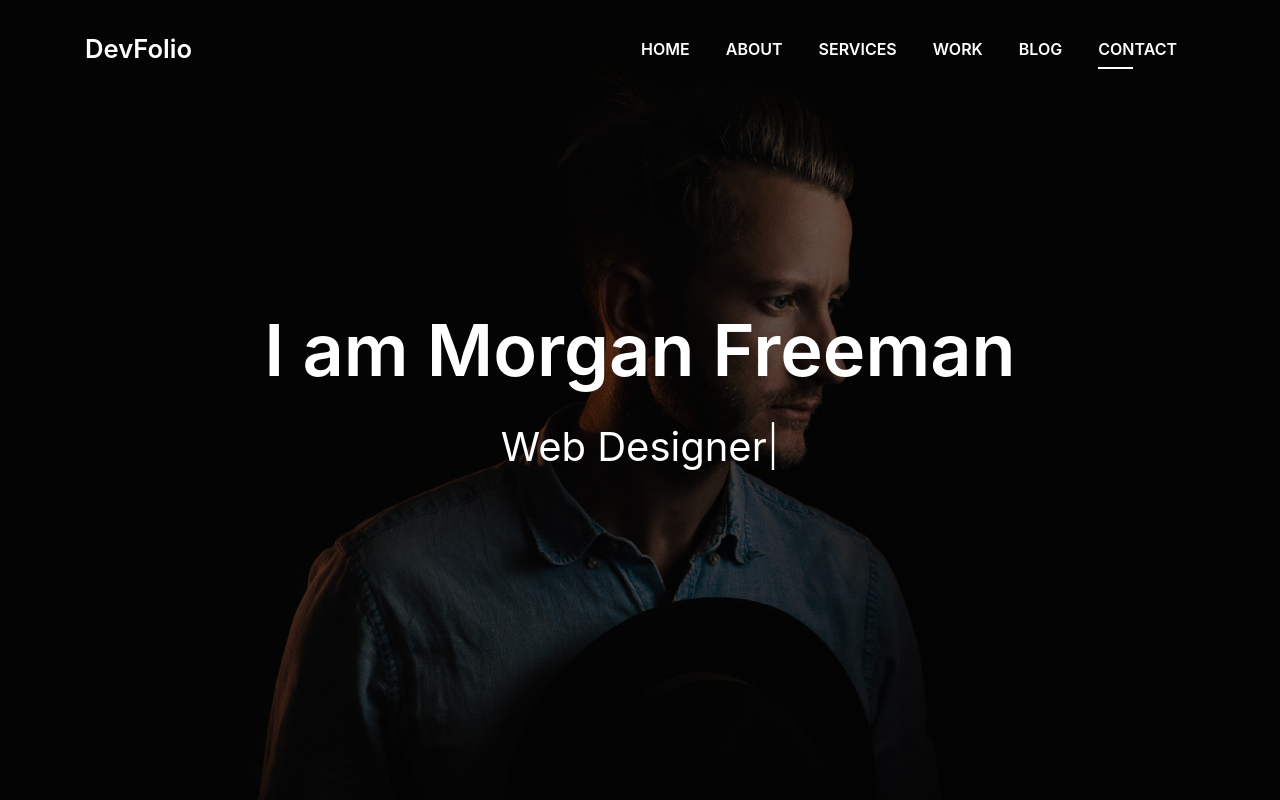
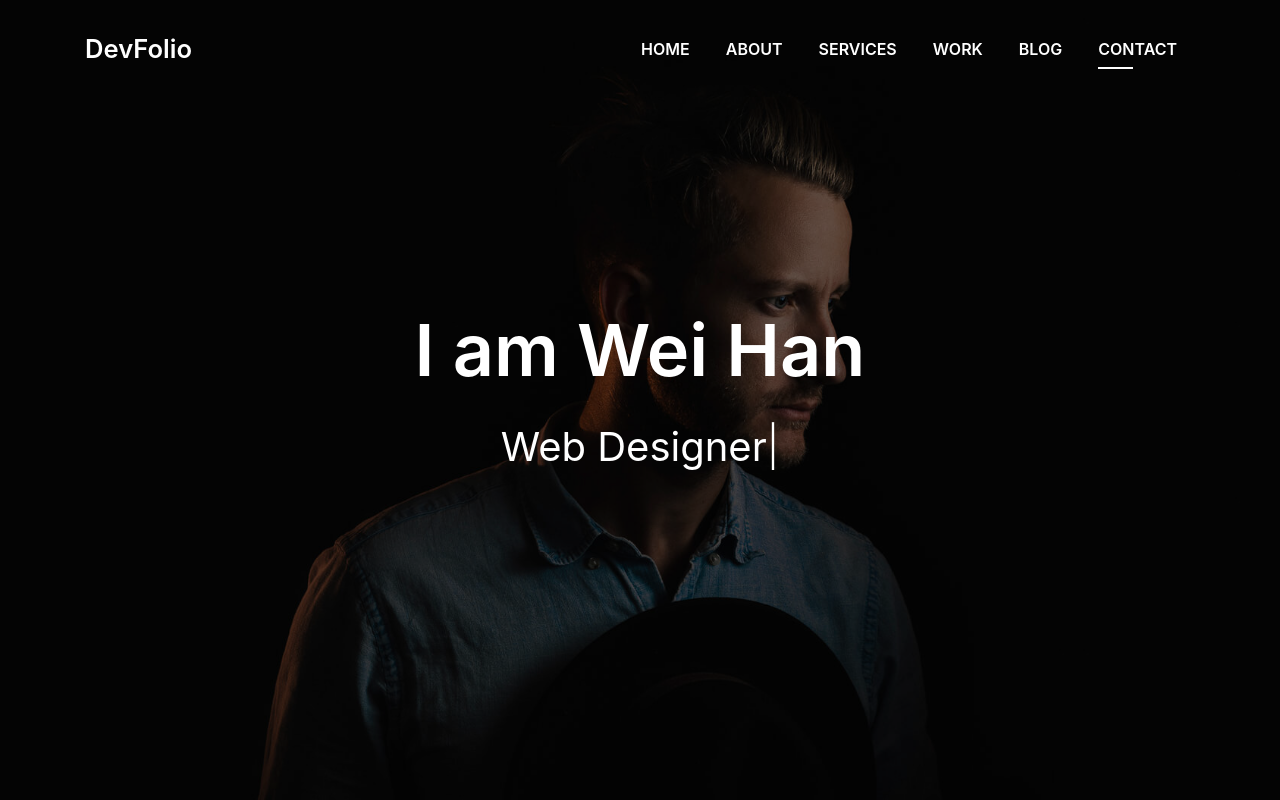
Before and after one commit to weeeihan/weeeihan.github.io, a plain HTML site: page index.html in a window 1280 px wide. Shown: the top 800 px of the page. Drawn offline with Linux system fonts and the light colour scheme; files whose address does not match are found by name.

Commit message:
Update index.html

```diff
--- a/index.html
+++ b/index.html
@@ -77,7 +77,7 @@
       <div class="table-cell">
         <div class="container">
           <!--<p class="display-6 color-d">Hello, world!</p>-->
-          <h1 class="intro-title mb-4">I am Morgan Freeman</h1>
+          <h1 class="intro-title mb-4">I am Wei Han</h1>
           <p class="intro-subtitle"><span class="text-slider-items">CEO DevFolio,Web Developer,Web Designer,Frontend Developer,Graphic Designer</span><strong class="text-slider"></strong></p>
           <!-- <p class="pt-3"><a class="btn btn-primary btn js-scroll px-4" href="#about" role="button">Learn More</a></p> -->
         </div>
```
